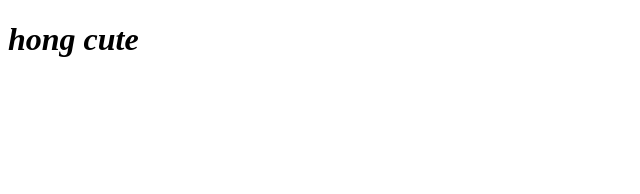
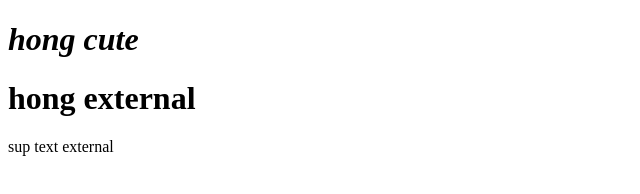
Before and after one commit to yuii88/javascript_learn, a plain HTML site: page index.html in a window 1280 px wide. Shown: the whole page, without its empty margins (0-640 px from the left). Drawn offline with Linux system fonts and the light colour scheme.

Commit message:
external

```diff
--- /dev/null
+++ b/app.js
@@ -0,0 +1,2 @@
+document.write("<h1>hong external</h1>");
+document.write("<p>sup text external</p>");
--- a/index.html
+++ b/index.html
@@ -8,6 +8,7 @@
     <script type="text/javascript">
         document.write("<h1><i>hong cute</i></h1>");
     </script>
+    <script src="app.js"></script>
   </head>
   <body>
 
```
